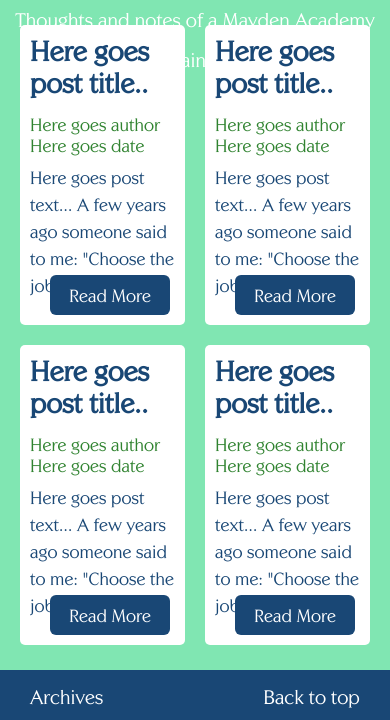
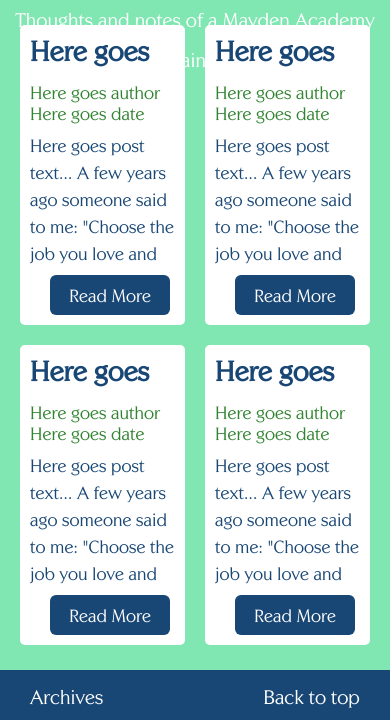
Before and after one commit to MartaPleszynska/my_blog, a PHP site: page /mybloghome.html in a window 390 px wide. Shown: the part 150-870 px from the top of the page. Run offline with PHP 8.4, Linux system fonts and the light colour scheme.

Commit message:
fixed resizing excerpt boxes on home page

```diff
--- a/mediaq.css
+++ b/mediaq.css
@@ -34,6 +34,10 @@
   .mypostdatesmaller:before{
     display:none;
   }
+  .titleexcerpt {
+    max-height: 32px;
+}
+
 }
 @media(max-width:640px) {
   .mynavbar {
--- a/mybloghome.html
+++ b/mybloghome.html
@@ -28,7 +28,7 @@
   <div class="mycontenthome">
     <div class="shortpost">
       <div class="mypostheader">
-        <h1 class="myposttitle myposttitlesmaller">Here goes post title..</h1>
+        <h1 class="myposttitle titleexcerpt myposttitlesmaller">Here goes post title..</h1>
         <div class="mypostinfo">
           <p class="mypostauthor">Here goes author</b>
           <p class="mypostdate mypostdatesmaller">Here goes date</b>
@@ -44,7 +44,7 @@
   <div class="mycontenthome">
     <div class="shortpost">
       <div class="mypostheader">
-        <h1 class="myposttitle myposttitlesmaller">Here goes post title..</h1>
+        <h1 class="myposttitle titleexcerpt myposttitlesmaller">Here goes post title..</h1>
         <div class="mypostinfo">
           <p class="mypostauthor">Here goes author</b>
           <p class="mypostdate mypostdatesmaller">Here goes date</b>
@@ -60,7 +60,7 @@
   <div class="mycontenthome">
     <div class="shortpost">
       <div class="mypostheader">
-        <h1 class="myposttitle myposttitlesmaller">Here goes post title..</h1>
+        <h1 class="myposttitle titleexcerpt myposttitlesmaller">Here goes post title..</h1>
         <div class="mypostinfo">
           <p class="mypostauthor">Here goes author</b>
           <p class="mypostdate mypostdatesmaller">Here goes date</b>
@@ -76,7 +76,7 @@
   <div class="mycontenthome">
     <div class="shortpost">
       <div class="mypostheader">
-        <h1 class="myposttitle myposttitlesmaller">Here goes post title..</h1>
+        <h1 class="myposttitle titleexcerpt myposttitlesmaller">Here goes post title..</h1>
         <div class="mypostinfo">
           <p class="mypostauthor">Here goes author</b>
           <p class="mypostdate mypostdatesmaller">Here goes date</b>
--- a/mycss.css
+++ b/mycss.css
@@ -188,6 +188,11 @@ overflow: hidden;
 text-overflow: ellipsis;
 max-height: 140px;
 }
+.titleexcerpt {
+overflow: hidden;
+text-overflow: ellipsis;
+max-height: 43px;
+}
 .excerpt::after{
   content: "..."
 }
```
